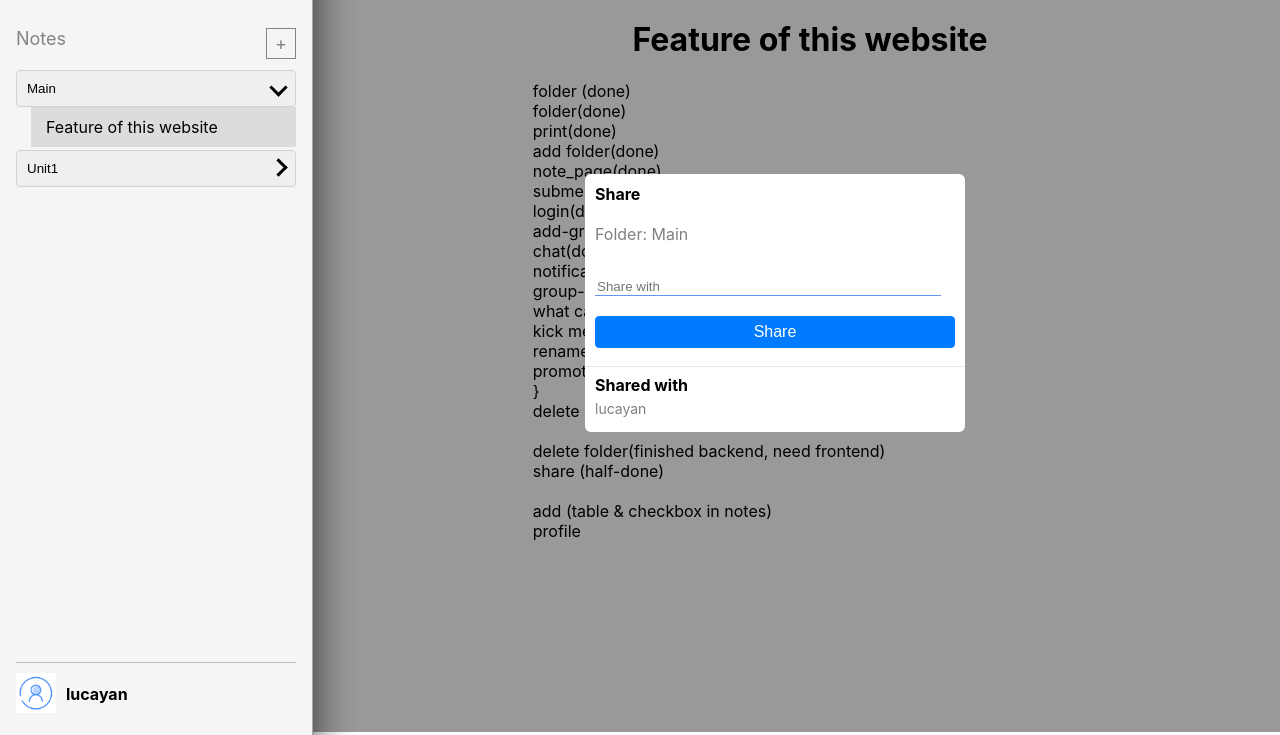
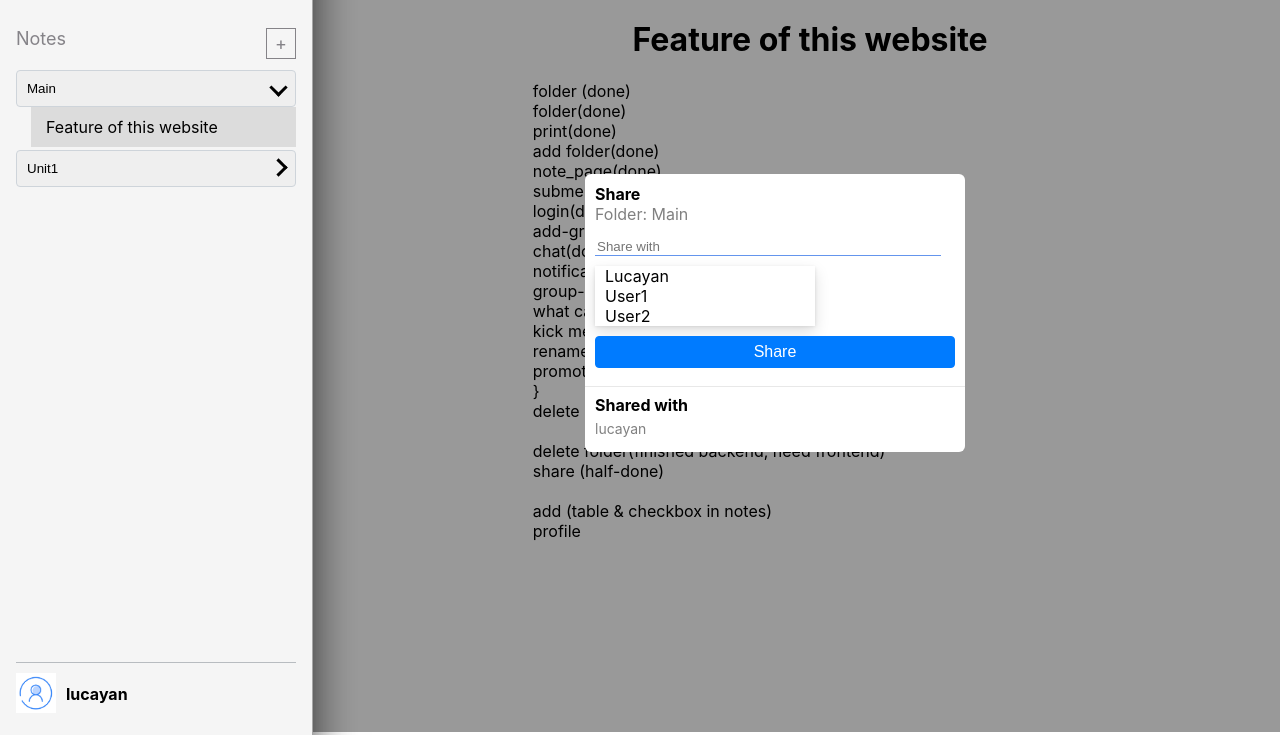
Before and after one commit to LucaYan0506/Cs50-Final-Project, a Django app: page / in a window 1280 px wide, after a click on "Share". Shown: the part 65-800 px from the top of the page. Run offline with Django 4.2, Linux system fonts and the light colour scheme; a user stored in the database is signed in; data comes from the database, SQL or seed files in the repository; both versions use the stored data as it was after the commit; data that the repository does not hold is empty.

Commit message:
Update college

```diff
--- a/to_do_list/static/to_do_list/style.css
+++ b/to_do_list/static/to_do_list/style.css
@@ -660,3 +660,14 @@ body{
     color: gray;
     font-size: 14px;
 }
+
+#share #search-user-result{
+    display:flex;
+    flex-direction: column;
+    overflow-y:auto;
+    overflow-x: hidden;
+    padding:0 10px;
+    box-shadow: rgb(0 0 0 / 13%) 0px 6.4px 14.4px 0px, rgb(0 0 0 / 11%) 0px 1.2px 3.6px 0px;
+    max-width: 200px;
+    max-height: 300px;
+}
--- a/to_do_list/templates/to_do_list/index.html
+++ b/to_do_list/templates/to_do_list/index.html
@@ -57,16 +57,21 @@
 
     <div id="container" style="position:absolute;left:auto;margin-left:-35px;margin-top:-8px;padding-right:43px;padding-bottom:21px">
         <div id="share">
-            <b>Share</b><br>
-            <label id="title" style="display:inline-block;margin-bottom:14px;color:gray"></label><br>
+            <b>Share</b>
+            <label id="title" style="display:inline-block;margin-bottom:14px;color:gray"></label>
             <input id="search-bar" placeholder="Share with" onfocus="" onblur="">
+            <div id="search-user-result">
+                    <div>Lucayan</div>
+                    <div>User1</div>
+                    <div>User2</div>
+            </div>
             <button id="blue-btn" style="margin-bottom:10px;cursor:pointer">Share</button>
             <div style="clear:both"></div>
 
             <hr style="border:transparent; border-top:solid 1px #6f707029;margin-left:-10px;padding-right:20px;width:100%">
             <b>Shared with</b>
             <div>
-                <p id="shared-with">Lucayan</p>
+                <p id="shared-with"></p>
             </div>
         </div>
     </div>
--- a/to_do_list/urls.py
+++ b/to_do_list/urls.py
@@ -17,4 +17,5 @@ urlpatterns = [
     path('delete_note/',views.delete_note,name="delete_note"),
     path('delete_folder/',views.delete_folder,name="delete_folder"),
     path('share_folder/',views.share_folder,name="share_folder"),
+    path('search_user/',views.search_user,name="search_user"),
 ]+static(settings.MEDIA_URL,document_root=settings.MEDIA_ROOT)
--- a/to_do_list/views.py
+++ b/to_do_list/views.py
@@ -449,3 +449,12 @@ def share_folder(request):
     return JsonResponse({
         'error' : "Miss post method or correct parameter"
     },safe=False,status=403)
+
+def search_user(request):
+    if request.GET.get('prefix'):
+        users = []
+        for user in User.objects.filter(username__startswith=request.GET.get('prefix')):
+            users.append(user.username)
+    return JsonResponse({
+        'users': users
+    })
```
Also changed, not shown: db.sqlite3.
